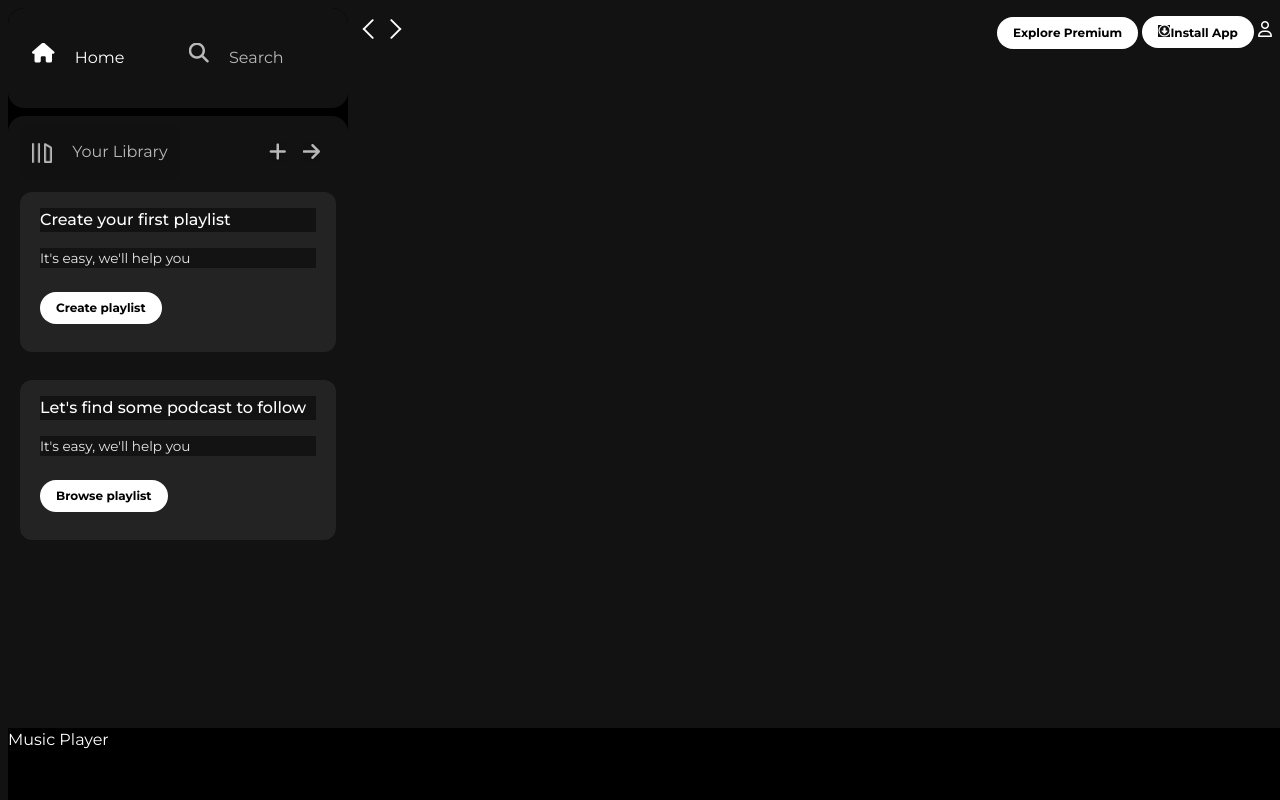
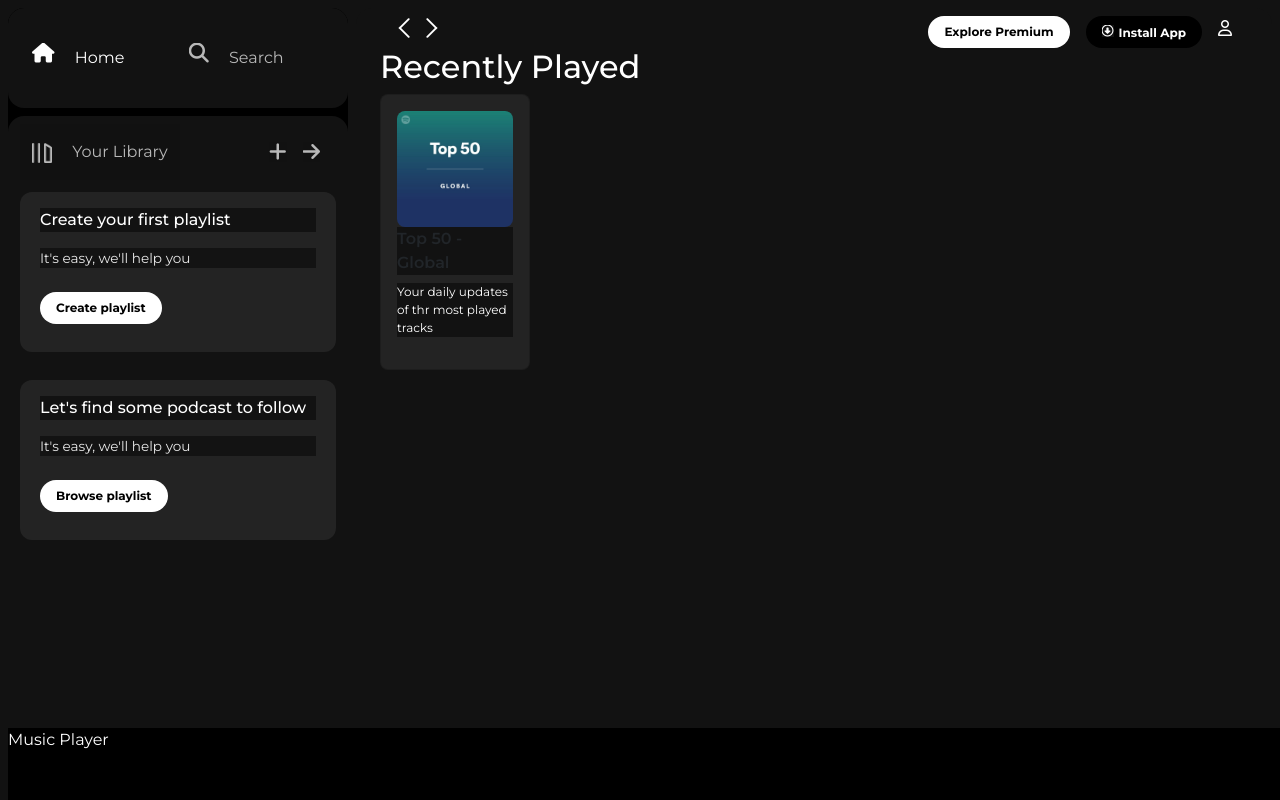
Before and after one commit to justtcallmejayy/Spotify-Clone, a plain HTML site: page index.html in a window 1280 px wide. Drawn offline with nearby package versions, Linux system fonts and the light colour scheme.

Commit message:
Created cards and styled them

```diff
--- a/index.html
+++ b/index.html
@@ -79,17 +79,41 @@
       <div class="mainContent">
         <div class="sticky-nav">
           <div class="sticky-nav-icons">
-          <img src="./assets/backward_icon.png" alt="backward_icon" />
-          <img src="./assets/forward_icon.png" alt="forward_icon" />
+            <img src="./assets/backward_icon.png" alt="backward_icon" />
+            <img
+              src="./assets/forward_icon.png"
+              alt="forward_icon"
+              class="hide"
+            />
           </div>
           <div class="sticky-nav-options">
-          <button class="badge">Explore Premium</button>
-          <button class="badge"><i class="fa-regular fa-circle-down"></i>Install App</button>
+            <button class="badge nav-item">Explore Premium</button>
+            <button class="badge nav-item dark-badge">
+              <i class="fa-regular fa-circle-down" style="margin-right: 5px"></i
+              >Install App
+            </button>
 
-          <i class="fa-regular fa-user"></i>
+            <i class="fa-regular fa-user nav-item"></i>
+          </div>
         </div>
+
+        <div class="cards">
+          <h2>Recently Played</h2>
+          <div class="cards-container">
+            <div class="card">
+              <img
+                src="./assets/card1img.jpeg"
+                alt="card_image"
+                class="card-img"
+              />
+              <p class="card-title">Top 50 - Global</p>
+              <p class="card-info">
+                Your daily updates of thr most played tracks
+              </p>
+              <!-- <p class="card-duration">04:25</p> -->
+            </div>
+          </div>
         </div>
-        <div class="cards"></div>
       </div>
       <div class="musicPlayer">Music Player</div>
     </div>
--- a/style.css
+++ b/style.css
@@ -6,6 +6,7 @@
   background-color: #121212;
   color: white;
   overflow: hidden;
+  /* box-sizing: border-box; */
 }
 
 /* Below is the styling for the Main */
@@ -14,7 +15,6 @@
   display: flex;
   height: 100vh;
   padding: 0.5rem;
-
 }
 
 /* Below is the styling for Sidebar */
@@ -22,7 +22,7 @@
 .sidebar {
   background-color: #000;
   width: 340px;
-	border-radius: 1rem;
+  border-radius: 1rem; /* 1rem = 16px*/
   margin-right: 0.5rem;
 }
 
@@ -81,23 +81,23 @@
   width: 1.25rem;
 }
 
-.icons{
+.icons {
   font-size: 1.25rem;
   display: flex;
 }
 
-.icons i{
+.icons i {
   opacity: 0.7;
   margin-right: 1rem;
 }
 
-.icons i:hover{
+.icons i:hover {
   opacity: 1;
 }
 
 /* Below is the styling for Library Badge */
 
-.box{
+.box {
   height: 10rem;
   background-color: #232323;
   border-radius: 0.75rem;
@@ -105,17 +105,17 @@
   padding: 1rem 1.25rem;
 }
 
-.box-p1{
+.box-p1 {
   font-size: 1rem;
   font-weight: 500;
 }
 
-.box-p2{
+.box-p2 {
   font-size: 0.85rem;
   opacity: 0.9;
 }
 
-.badge{
+.badge {
   background-color: white;
   border-radius: 100px;
   color: black;
@@ -127,14 +127,33 @@
   width: fit-content;
 }
 
+.dark-badge {
+  background-color: #000;
+  color: white;
+}
+
 /* Below is the styling for Nav Bar */
-.sticky-nav{
+.sticky-nav {
   position: sticky;
   top: 0;
   background-color: #121212;
   display: flex;
   justify-content: space-between;
   align-items: center;
+}
+
+.sticky-nav-icons {
+  margin-left: 0.75rem;
+}
+
+.sticky-nav-options {
+  display: flex;
+  align-items: center;
+  justify-content: center;
+}
+
+.nav-item {
+  margin-right: 1rem;
 }
 
 /* Below is the styling for Main Content */
@@ -144,6 +163,33 @@
   flex: 1;
   border-radius: 1rem;
   overflow: auto;
+  padding: 0 1.5rem 0 1.5rem;
+}
+
+/* Below is the code for Albums */
+
+.card {
+  background-color: #232323;
+  width: 150px;
+  border-radius: 0.5rem;
+  padding: 1rem;
+}
+
+.cards-container {
+  display: flex;
+}
+
+.card-img {
+  width: 100%;
+  border-radius: 0.5rem;
+}
+
+.card-title {
+  font-weight: 600;
+}
+
+.card-info {
+  font-size: 0.75rem;
 }
 
 /* Below is the styling for the Music Player */
@@ -155,3 +201,11 @@
   width: 100%;
   height: 72px;
 }
+
+/* Below are the media quearies for buttons */
+
+@media (max-width: 1000px) {
+  .hide {
+    display: none;
+  }
+}
```
Lines whose indentation alone changed are shown as unchanged.
